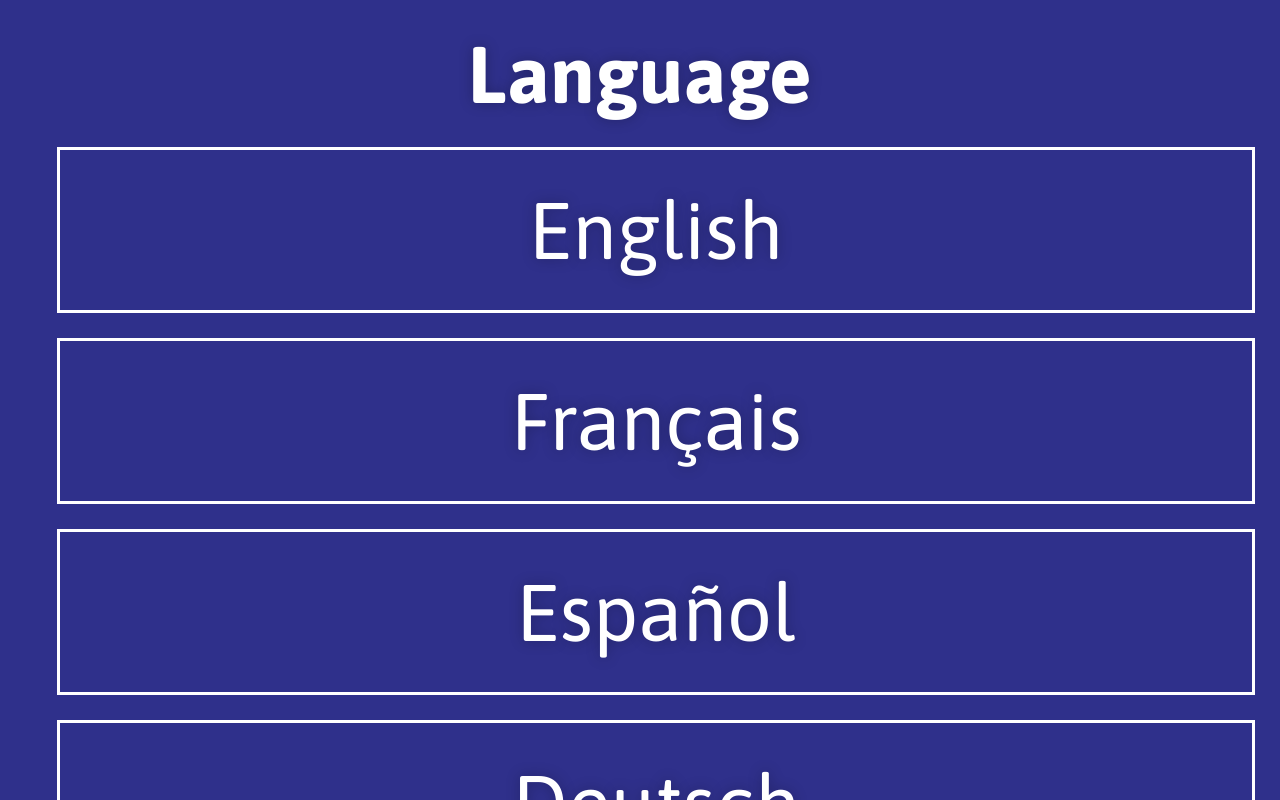
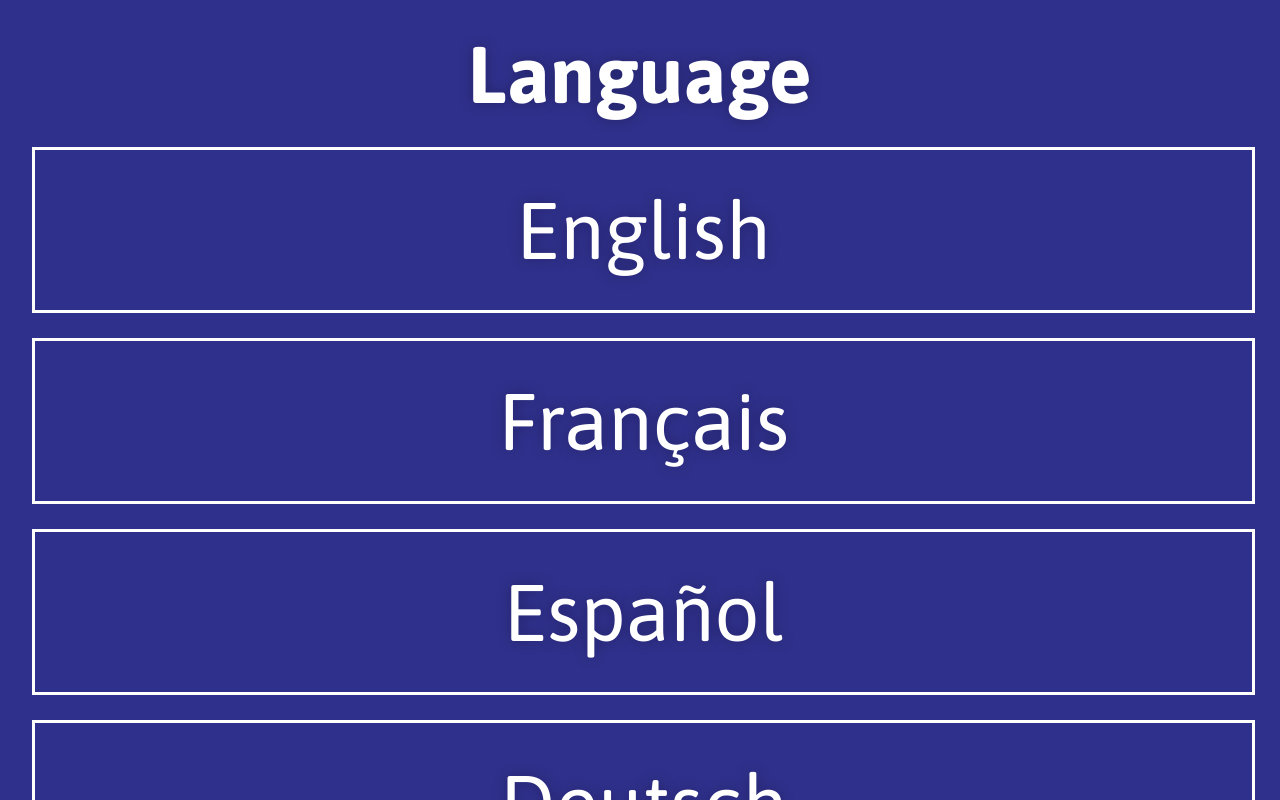
Before and after one commit to gaspypm/coronavirus_react, a React (Vite) app: page / in a window 1280 px wide. Shown: the top 800 px of the page. Built offline with nearby package versions, Linux system fonts and the light colour scheme.

Commit message:
center languages

```diff
--- a/src/App.css
+++ b/src/App.css
@@ -33,10 +33,6 @@ header > h1 {
   font-family: Asap, sans-serif;
 }
 
-#id {
-  display: none;
-}
-
 #title {
   margin: 2% auto;
   text-align: center;
@@ -49,6 +45,7 @@ header > h1 {
 
 #en, #fr, #es, #de, #nl, #nb {
   margin: 2%;
+  margin-left: auto;
   border: 3px solid white;
   text-align: center;
   width: auto;
```
